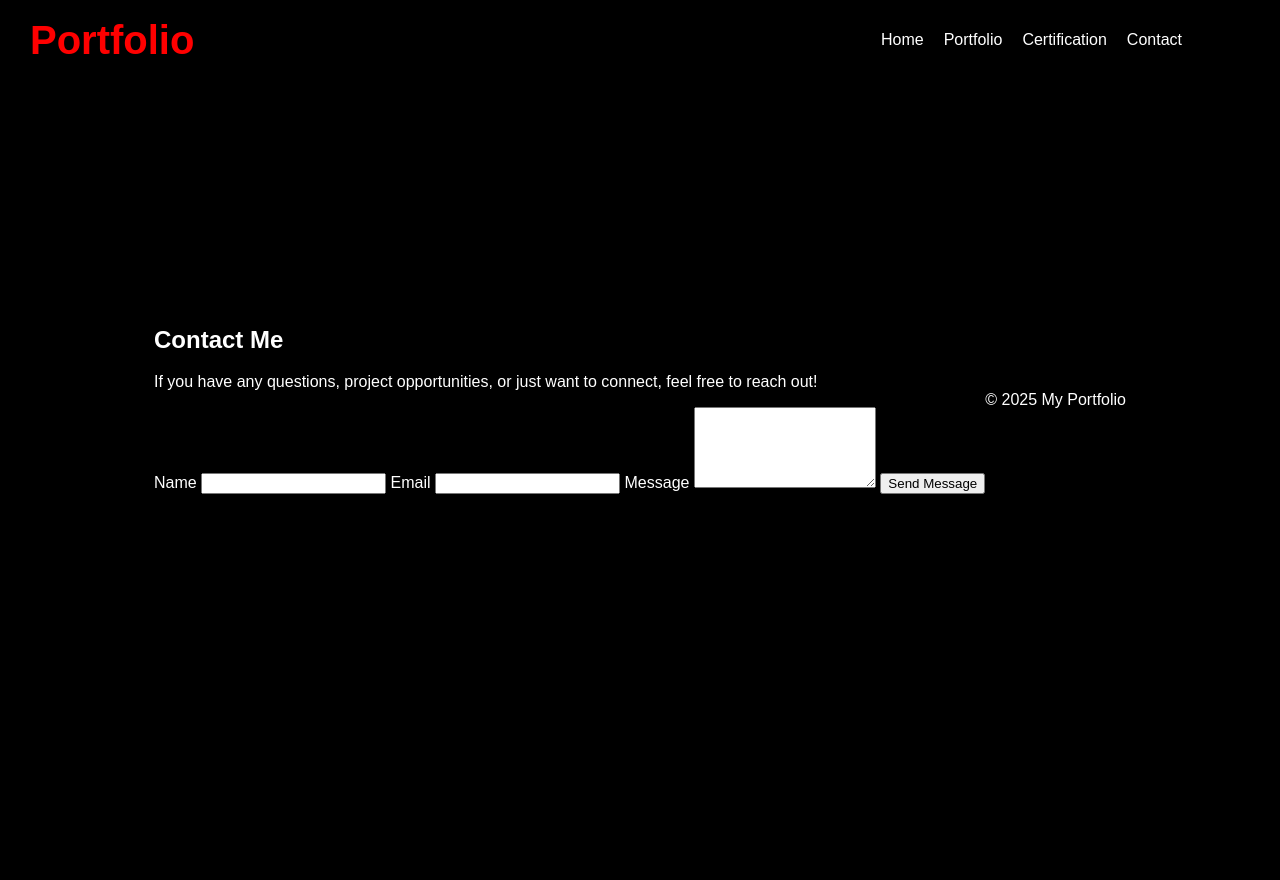
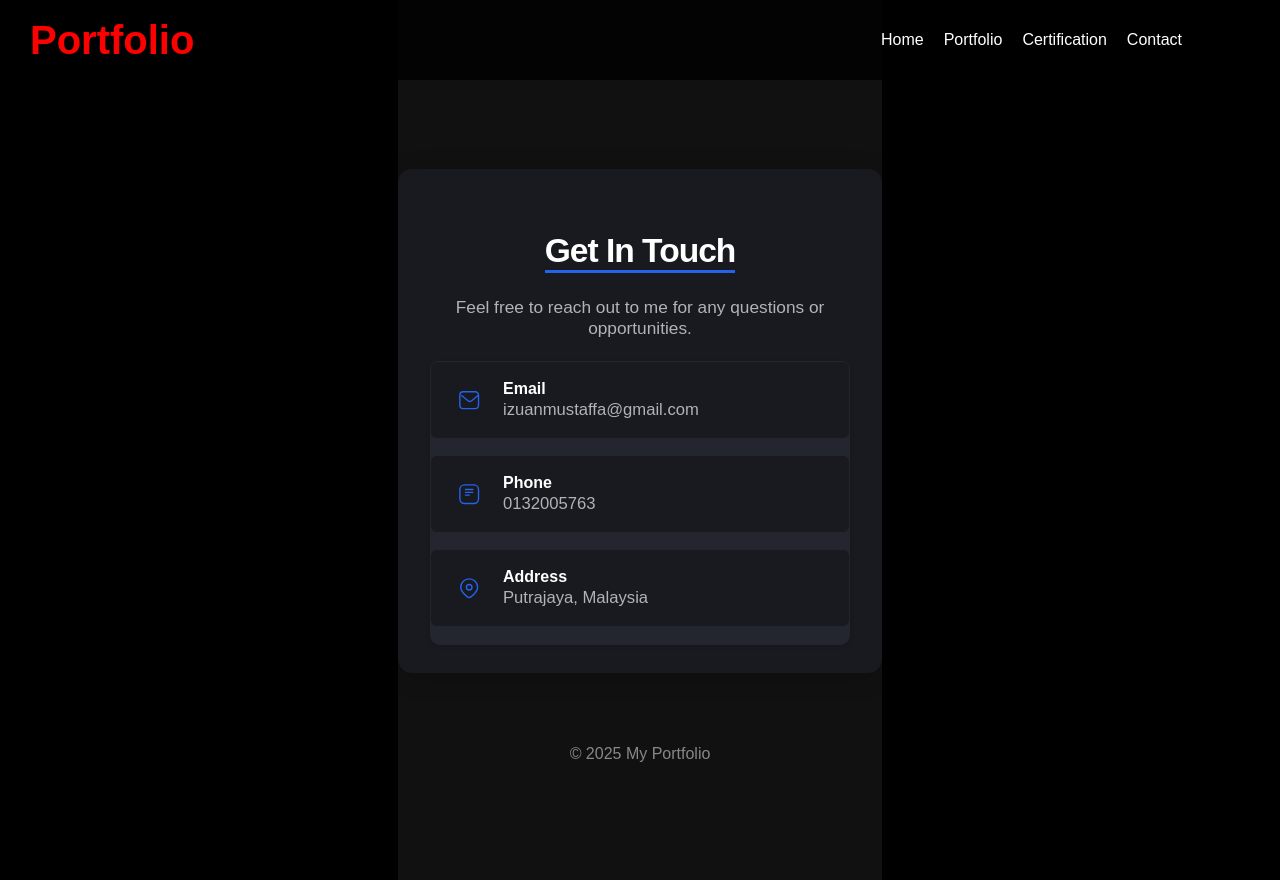
Before and after one commit to Izuan87/portfolio, a PHP site: page /contact.html in a window 1280 px wide. Before the commit the page ends 494 px from the top, so only its background shows below. Run offline with PHP 8.4, Linux system fonts and the light colour scheme.

Commit message:
update contact

```diff
--- a/contact.html
+++ b/contact.html
@@ -19,22 +19,43 @@
         </nav>
     </header>
     <main class="contact-main-section">
-        <div class="contact-container">
-            <h2>Contact Me</h2>
-            <p>If you have any questions, project opportunities, or just want to connect, feel free to reach out!</p>
-            <form class="contact-form">
-                <label for="name">Name</label>
-                <input type="text" id="name" name="name" required>
-                <label for="email">Email</label>
-                <input type="email" id="email" name="email" required>
-                <label for="message">Message</label>
-                <textarea id="message" name="message" rows="5" required></textarea>
-                <button type="submit">Send Message</button>
-            </form>
-        </div>
+        <section class="contact-section">
+            <h2 class="contact-title">Get In Touch</h2>
+            <p class="contact-desc">Feel free to reach out to me for any questions or opportunities.</p>
+            <div class="contact-card">
+                <div class="contact-row">
+                    <span class="contact-icon email">
+                        <svg xmlns='http://www.w3.org/2000/svg' width='1em' height='1em' viewBox='0 0 24 24' fill='none'><path d='M2 6.5A3.5 3.5 0 0 1 5.5 3h13A3.5 3.5 0 0 1 22 6.5v11A3.5 3.5 0 0 1 18.5 21h-13A3.5 3.5 0 0 1 2 17.5v-11Z' stroke='#2563eb' stroke-width='1.5'/><path d='m3.5 6.75 7.6 6.08a2.5 2.5 0 0 0 3.2 0l7.6-6.08' stroke='#2563eb' stroke-width='1.5'/></svg>
+                    </span>
+                    <div>
+                        <div class="contact-label">Email</div>
+                        <div class="contact-value">izuanmustaffa@gmail.com</div>
+                    </div>
+                </div>
+                <div class="contact-row">
+                    <span class="contact-icon phone">
+                        <svg xmlns='http://www.w3.org/2000/svg' width='1em' height='1em' viewBox='0 0 24 24' fill='none'><rect x='2' y='2' width='20' height='20' rx='5' stroke='#2563eb' stroke-width='1.5'/><path d='M8 7h8M8 10h8M8 13h4' stroke='#2563eb' stroke-width='1.5' stroke-linecap='round'/></svg>
+                    </span>
+                    <div>
+                        <div class="contact-label">Phone</div>
+                        <div class="contact-value">0132005763</div>
+                    </div>
+                </div>
+                <div class="contact-row">
+                    <span class="contact-icon address">
+                        <svg xmlns='http://www.w3.org/2000/svg' width='1em' height='1em' viewBox='0 0 24 24' fill='none'><path d='M12 2C7.03 2 3 6.03 3 11c0 5.25 7.5 11 9 11s9-5.75 9-11c0-4.97-4.03-9-9-9Z' stroke='#2563eb' stroke-width='1.5'/><circle cx='12' cy='11' r='3' stroke='#2563eb' stroke-width='1.5'/></svg>
+                    </span>
+                    <div>
+                        <div class="contact-label">Address</div>
+                        <div class="contact-value">Putrajaya, Malaysia</div>
+                    </div>
+                </div>
+            </div>
+        </section>
+        <footer>
+            <p>&copy; 2025 My Portfolio</p>
+        </footer>
     </main>
-    <footer>
-        <p>&copy; 2025 My Portfolio</p>
-    </footer>
+
 </body>
 </html>
--- a/index.html
+++ b/index.html
@@ -3,7 +3,7 @@
 <head>
     <meta charset="UTF-8">
     <meta name="viewport" content="width=device-width, initial-scale=1.0">
-    <title>Hacker Portfolio</title>
+    <title>Portfolio</title>
     <link rel="stylesheet" href="style.css">
      <!-- Header with Menu -->
     <header>
--- a/style.css
+++ b/style.css
@@ -1,3 +1,107 @@
+/* Contact Page Theme - Dark */
+.contact-main-section {
+    min-height: 100vh;
+    display: flex;
+    flex-direction: column;
+    justify-content: center;
+    align-items: center;
+    background: #111;
+    padding-top: 80px;
+}
+
+.contact-section {
+    background: #181a20;
+    border-radius: 14px;
+    box-shadow: 0 4px 24px rgba(0,0,0,0.18);
+    padding: 36px 32px 28px 32px;
+    max-width: 420px;
+    width: 100%;
+    margin: 0 auto 32px auto;
+    display: flex;
+    flex-direction: column;
+    align-items: center;
+}
+
+.contact-title {
+    font-size: 2.1rem;
+    font-weight: 700;
+    color: #fff;
+    margin-bottom: 0.2em;
+    border-bottom: 3px solid #2563eb;
+    display: inline-block;
+    letter-spacing: -1px;
+}
+
+.contact-desc {
+    color: #b0b3b8;
+    margin-bottom: 22px;
+    font-size: 1.08rem;
+    text-align: center;
+}
+
+.contact-card {
+    width: 100%;
+    background: #23262f;
+    border-radius: 10px;
+    box-shadow: 0 1px 4px rgba(0,0,0,0.10);
+    padding: 0 0 18px 0;
+    margin-bottom: 0;
+}
+
+.contact-row {
+    border: 1px solid #23262f;
+    border-radius: 7px;
+    padding: 18px 20px;
+    margin-bottom: 16px;
+    display: flex;
+    align-items: center;
+    gap: 16px;
+    background: #181a20;
+}
+.contact-row:last-child {
+    margin-bottom: 0;
+}
+
+.contact-icon {
+    font-size: 1.4em;
+    color: #2563eb;
+    display: flex;
+    align-items: center;
+    justify-content: center;
+    min-width: 36px;
+}
+
+.contact-label {
+    font-weight: 600;
+    color: #fff;
+    margin-bottom: 2px;
+}
+.contact-value {
+    color: #b0b3b8;
+    font-size: 1.04rem;
+}
+
+footer {
+    text-align: center;
+    color: #888;
+    font-size: 1rem;
+    margin-top: 24px;
+    margin-bottom: 12px;
+}
+
+@media (max-width: 600px) {
+    .contact-section {
+        padding: 22px 6vw 18px 6vw;
+        max-width: 98vw;
+    }
+    .contact-title {
+        font-size: 1.4rem;
+    }
+    .contact-row {
+        padding: 14px 8px;
+        font-size: 0.98rem;
+    }
+}
 /* Ensure modal text is black for readability */
 .modal-content, .modal-content h2, .modal-content p, .modal-content strong {
     color: #111 !important;
```
Also changed, not shown: portfolio.html (+58 -25 lines), images/contact.jpg (added).
